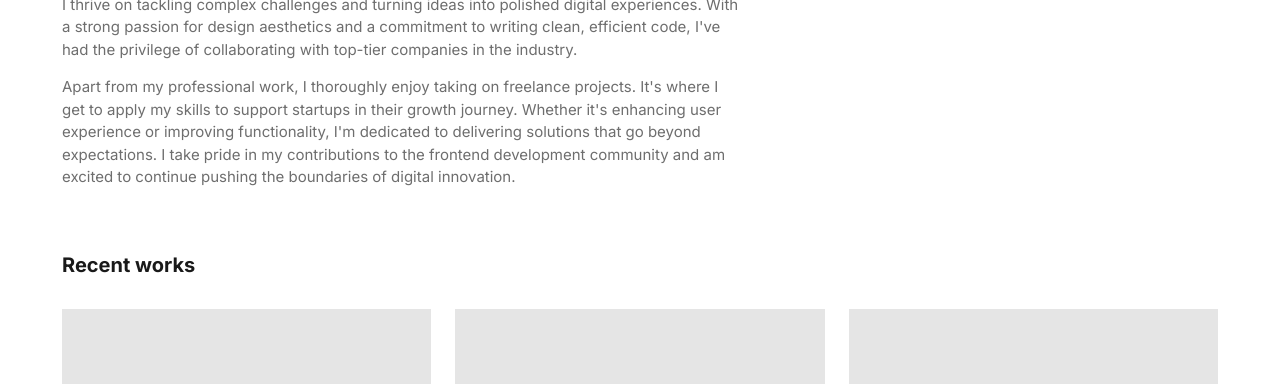
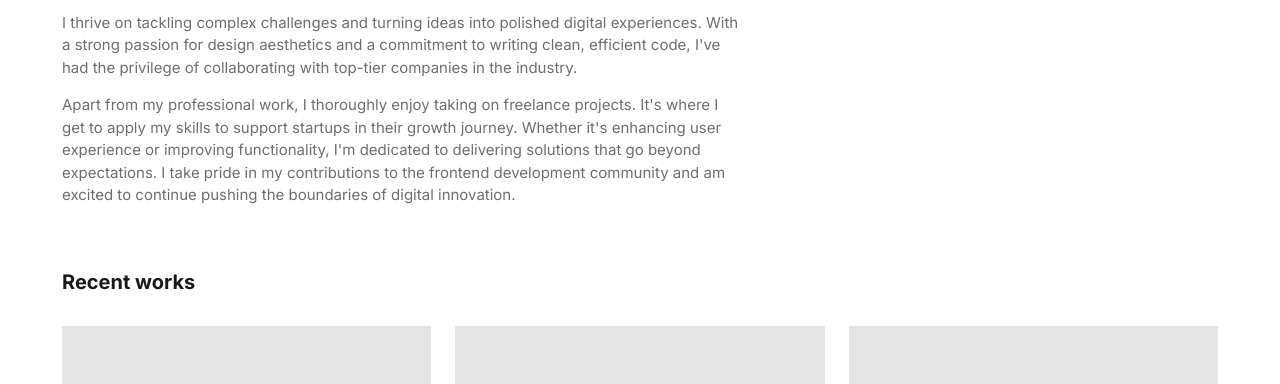
Before and after one commit to iamfiham/cv, a plain HTML site: page index.html in a window 1280 px wide. Shown: the part 716-1100 px from the top of the page. Drawn offline with Linux system fonts and the light colour scheme.

Commit message:
Normalize.css path added in index.html

```diff
--- a/index.html
+++ b/index.html
@@ -7,7 +7,9 @@
     <title>Mohamed Fiham</title>
     <script type="module" crossorigin src="assets/index-DFA1VY6X.js"></script>
     <link rel="stylesheet" crossorigin href="assets/index-BFlFxn17.css" />
+    <link rel="stylesheet" crossorigin href="assets/normalize.css" />
   </head>
+
   <body>
     <div id="root"></div>
   </body>
```
